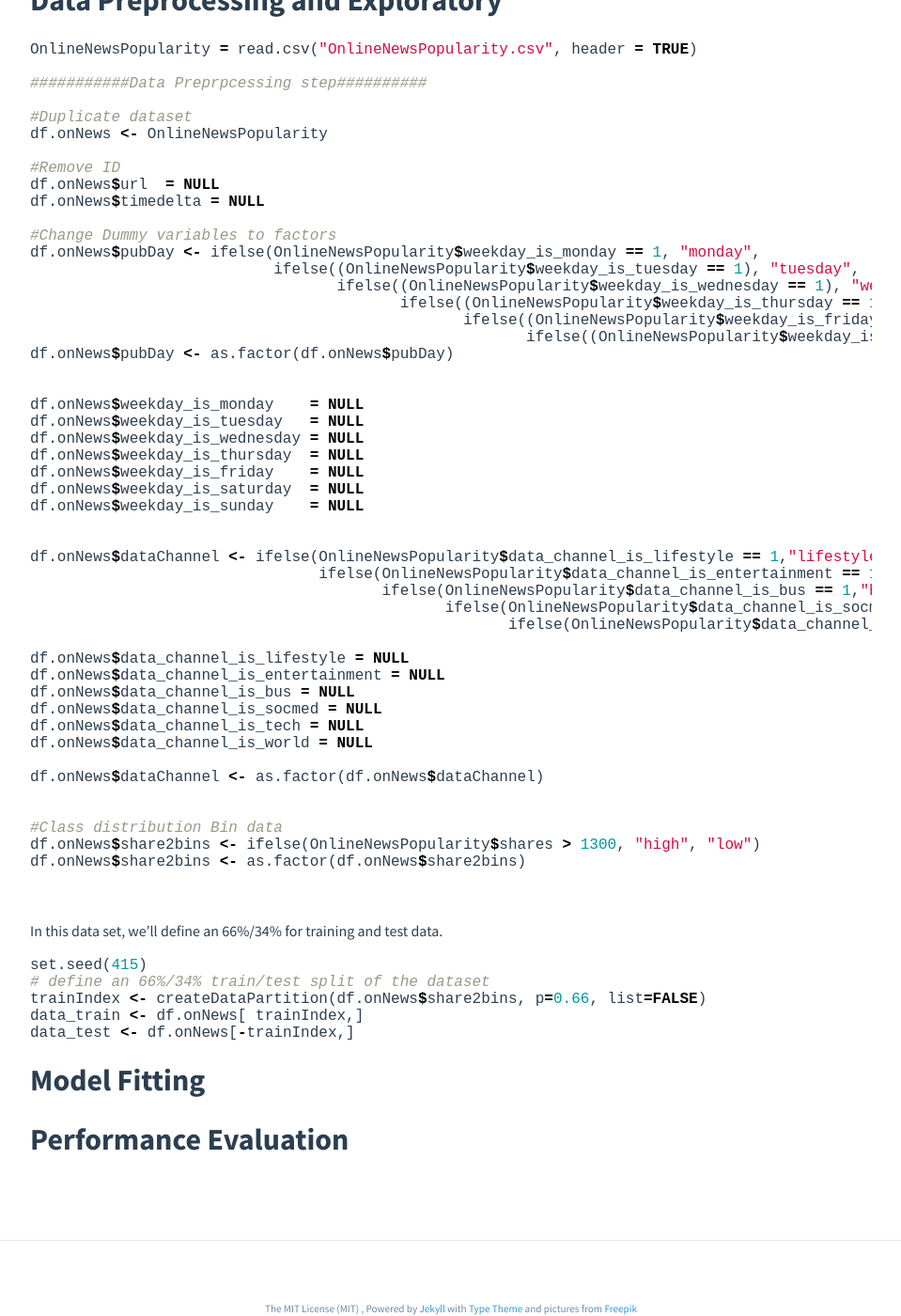
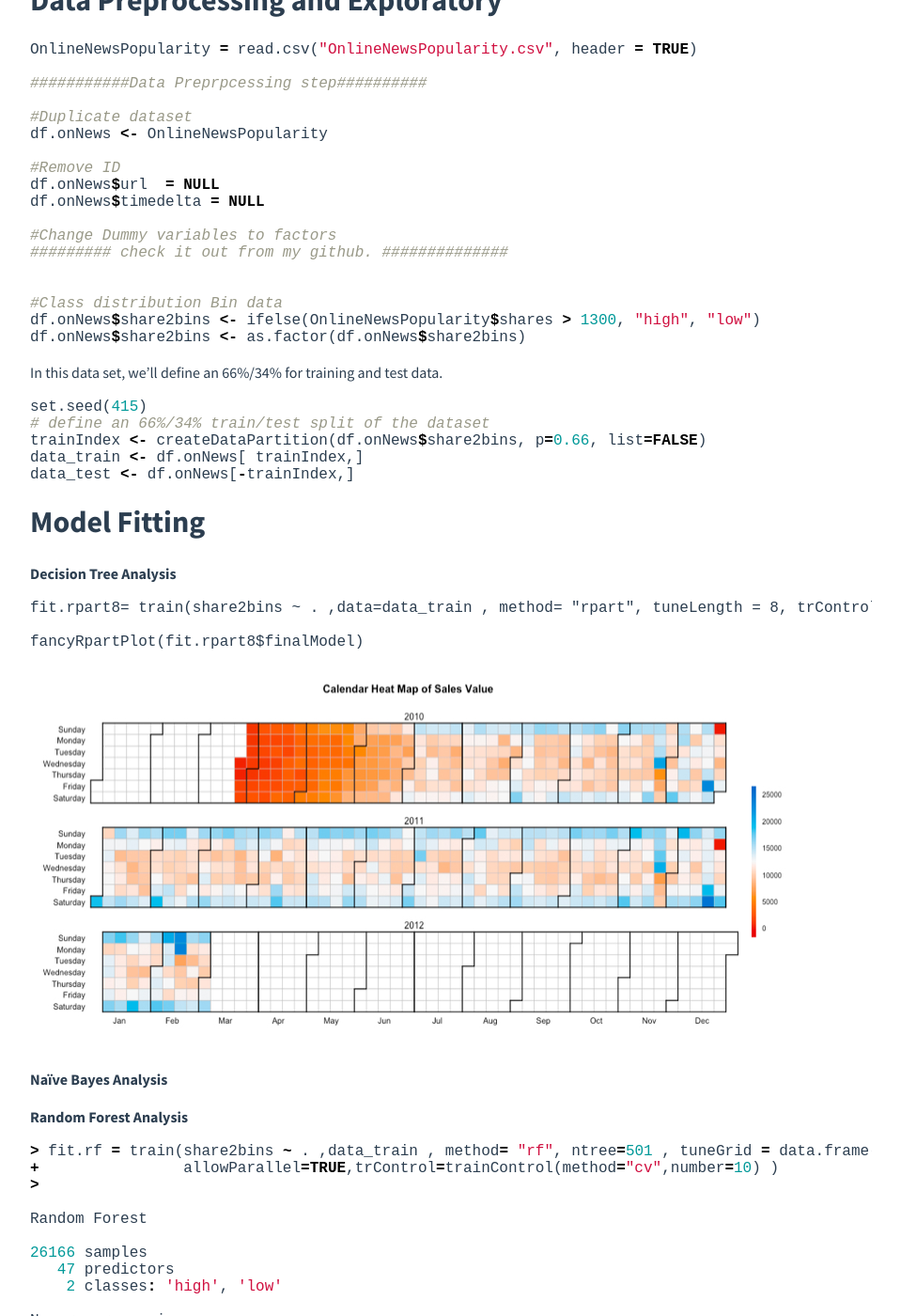
Before and after one commit to Lanbig/lanbig.github.io, a Jekyll site: the page built from _posts/2016-03-10-Predict-Online-News-Popularity.md, in a window 1280 px wide and 1400 px high, scrolled down 899 px. Shown: the whole window at 94% size, without its empty margins (160-1119 px from the left). Built offline with Jekyll 4.4.1, drawn with Linux system fonts in a browser that asks for light colours; nearby versions of some CDN libraries; some of the changed text lies outside the part shown.

Commit message:
pre-post3

````diff
--- a/_posts/2016-03-10-Predict-Online-News-Popularity.md
+++ b/_posts/2016-03-10-Predict-Online-News-Popularity.md
@@ -39,49 +39,17 @@
 df.onNews$timedelta = NULL
 
 #Change Dummy variables to factors
-df.onNews$pubDay <- ifelse(OnlineNewsPopularity$weekday_is_monday == 1, "monday",
-                           ifelse((OnlineNewsPopularity$weekday_is_tuesday == 1), "tuesday",
-                                  ifelse((OnlineNewsPopularity$weekday_is_wednesday == 1), "wednesday",
-                                         ifelse((OnlineNewsPopularity$weekday_is_thursday == 1), "thursday",
-                                                ifelse((OnlineNewsPopularity$weekday_is_friday == 1), "friday",
-                                                       ifelse((OnlineNewsPopularity$weekday_is_saturday == 1), "saturday", "sunday"))))))
-df.onNews$pubDay <- as.factor(df.onNews$pubDay)
-
-
-df.onNews$weekday_is_monday    = NULL
-df.onNews$weekday_is_tuesday   = NULL
-df.onNews$weekday_is_wednesday = NULL
-df.onNews$weekday_is_thursday  = NULL
-df.onNews$weekday_is_friday    = NULL
-df.onNews$weekday_is_saturday  = NULL
-df.onNews$weekday_is_sunday    = NULL
-
-
-df.onNews$dataChannel <- ifelse(OnlineNewsPopularity$data_channel_is_lifestyle == 1,"lifestyle",
-                                ifelse(OnlineNewsPopularity$data_channel_is_entertainment == 1,"entertainment",
-                                       ifelse(OnlineNewsPopularity$data_channel_is_bus == 1,"business",
-                                              ifelse(OnlineNewsPopularity$data_channel_is_socmed == 1,"Social",
-                                                     ifelse(OnlineNewsPopularity$data_channel_is_tech == 1,"tech", "world")))))
-
-df.onNews$data_channel_is_lifestyle = NULL
-df.onNews$data_channel_is_entertainment = NULL
-df.onNews$data_channel_is_bus = NULL
-df.onNews$data_channel_is_socmed = NULL
-df.onNews$data_channel_is_tech = NULL
-df.onNews$data_channel_is_world = NULL
-
-df.onNews$dataChannel <- as.factor(df.onNews$dataChannel)
+######### check it out from my github. ##############
 
 
 #Class distribution Bin data
 df.onNews$share2bins <- ifelse(OnlineNewsPopularity$shares > 1300, "high", "low")
 df.onNews$share2bins <- as.factor(df.onNews$share2bins)
-
-
 ```
 
 
 In this data set, we'll define an 66%/34% for training and test data.
+
 ```R
 set.seed(415)
 # define an 66%/34% train/test split of the dataset
@@ -92,5 +60,43 @@
 
 
 ## Model Fitting
+**Decision Tree Analysis**
+```
+fit.rpart8= train(share2bins ~ . ,data=data_train , method= "rpart", tuneLength = 8, trControl=trainControl(method="cv",number=10))
+
+fancyRpartPlot(fit.rpart8$finalModel)
+```
+![Decision Tree](http://{{ site.url }}/img/content_images/viz1.png)
+
+
+**Naïve Bayes Analysis**
+
+**Random Forest Analysis**
+```R
+> fit.rf = train(share2bins ~ . ,data_train , method= "rf", ntree=501 , tuneGrid = data.frame(mtry = 4),
++                allowParallel=TRUE,trControl=trainControl(method="cv",number=10) )
+>
+
+Random Forest
+
+26166 samples
+   47 predictors
+    2 classes: 'high', 'low'
+
+No pre-processing
+Resampling: Cross-Validated (3 fold)
+Summary of sample sizes: 17444, 17444, 17444
+Resampling results
+
+  Accuracy   Kappa      Accuracy SD  Kappa SD
+  0.6651762  0.3222725  0.006759968  0.01355711
+
+Tuning parameter 'mtry' was held constant at a value of 4
+```
+![Random Forest](http://{{ site.url }}/img/content_images/viz2.png)
+
+
 
 ## Performance Evaluation
+As a result, Naïve Bayes does not work very well with the dataset. Decision tree is one the useful modeling technique since this technique is easy to interpret and understand the result. Moreover, random forest analysis is the best modeling technique with the dataset because it gets the highest accuracy in both training and testing dataset.
+![Performance comparision](http://{{ site.url }}/img/content_images/viz3.png)
````
Also changed, not shown: img/content_images/pvn1.png (added), img/content_images/pvn2.png (added), img/content_images/pvn3.png (added).
